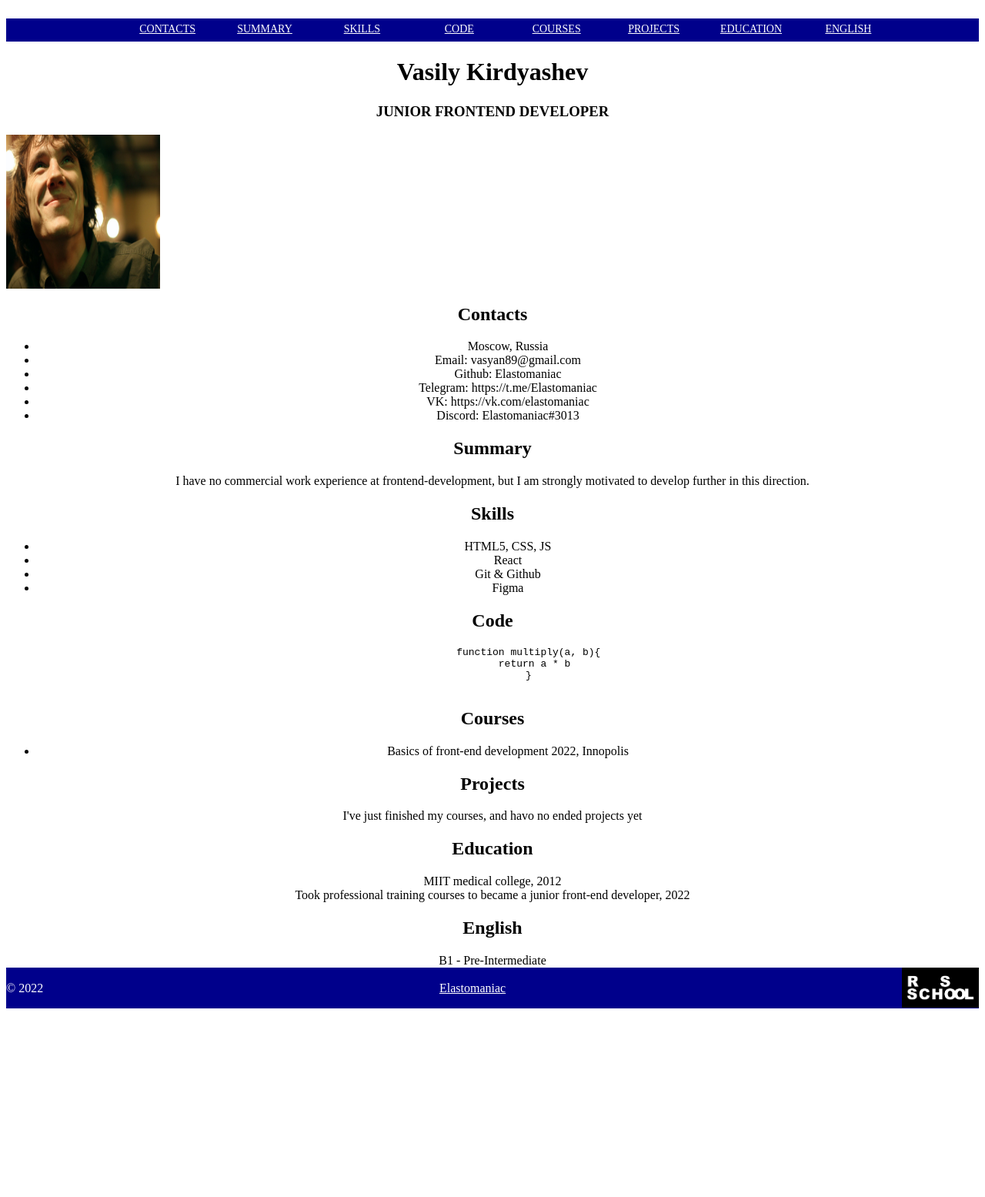
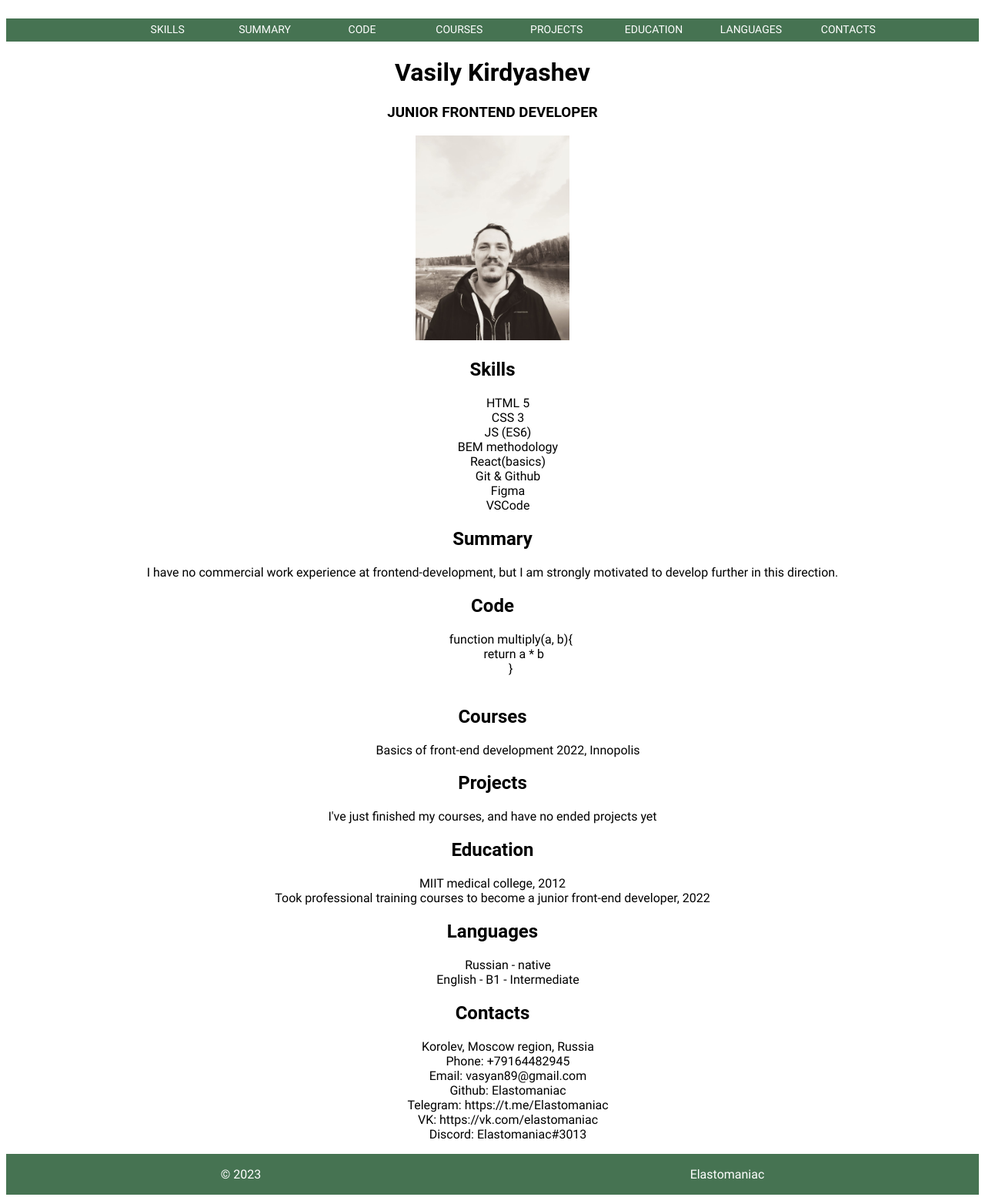
Before and after one commit to Elastomaniac/rsschool-cv, a plain HTML site: page index.html in a window 1280 px wide. Shown: the whole page at 77% size. Before the commit the page ends 1330 px from the top, so only its background shows below. Drawn offline with Linux system fonts and the light colour scheme.

Commit message:
feat:cv seems to be ready

```diff
--- a/index.html
+++ b/index.html
@@ -13,26 +13,27 @@
         <nav class="nav">
           <ul class="nav-list">
             <li class="nav-item">
-              <a href="#contacts" class="nav-link">CONTACTS</a>
+              <a href="#skills" class="nav-link">Skills</a>
             </li>
             <li class="nav-item">
-              <a href="#summary" class="nav-link">SUMMARY</a>
+              <a href="#summary" class="nav-link">Summary</a>
+            </li>
+
+            <li class="nav-item"><a href="#code" class="nav-link">Code</a></li>
+            <li class="nav-item">
+              <a href="#courses" class="nav-link">Courses</a>
             </li>
             <li class="nav-item">
-              <a href="#skills" class="nav-link">SKILLS</a>
-            </li>
-            <li class="nav-item"><a href="#code" class="nav-link">CODE</a></li>
-            <li class="nav-item">
-              <a href="#courses" class="nav-link">COURSES</a>
+              <a href="#projects" class="nav-link">Projects</a>
             </li>
             <li class="nav-item">
-              <a href="#projects" class="nav-link">PROJECTS</a>
+              <a href="#education" class="nav-link">Education</a>
             </li>
             <li class="nav-item">
-              <a href="#education" class="nav-link">EDUCATION</a>
+              <a href="#english" class="nav-link">Languages</a>
             </li>
             <li class="nav-item">
-              <a href="#english" class="nav-link">ENGLISH</a>
+              <a href="#contacts" class="nav-link">Contacts</a>
             </li>
           </ul>
         </nav>
@@ -46,22 +47,22 @@
           <h3 class="job-title">Junior frontend developer</h3>
           <img
             class="image"
-            src="./assets/img/vasya-colored.jpeg"
+            src="./assets/img/RZCoS5ExaSk.jpg"
             alt="My photo"
           />
         </div>
-        <section class="section" id="contacts">
-          <div class="contacts">
-            <h2>Contacts</h2>
-            <ul>
-              <li class="contacts-item">Moscow, Russia</li>
-              <li class="contacts-item">Email: vasyan89@gmail.com</li>
-              <li class="contacts-item">Github: Elastomaniac</li>
-              <li class="contacts-item">Telegram: https://t.me/Elastomaniac</li>
-              <li class="contacts-item">VK: https://vk.com/elastomaniac</li>
-              <li class="contacts-item">Discord: Elastomaniac#3013</li>
-            </ul>
-          </div>
+        <section class="section" id="skills">
+          <h2>Skills</h2>
+          <ul>
+            <li class="section-list">HTML 5</li>
+            <li class="section-list">CSS 3</li>
+            <li class="section-list">JS (ES6)</li>
+            <li class="section-list">BEM methodology</li>
+            <li class="section-list">React(basics)</li>
+            <li class="section-list">Git & Github</li>
+            <li class="section-list">Figma</li>
+            <li class="section-list">VSCode</li>
+          </ul>
         </section>
         <section class="section" id="summary">
           <h2>Summary</h2>
@@ -70,15 +71,7 @@
             am strongly motivated to develop further in this direction.
           </p>
         </section>
-        <section class="section" id="skills">
-          <h2>Skills</h2>
-          <ul>
-            <li class="section-list">HTML5, CSS, JS</li>
-            <li class="section-list">React</li>
-            <li class="section-list">Git & Github</li>
-            <li class="section-list">Figma</li>
-          </ul>
-        </section>
+
         <section class="section" id="code">
           <h2>Code</h2>
           <pre>
@@ -96,31 +89,45 @@
         <section class="section" id="projects">
           <h2>Projects</h2>
           <span
-            >I've just finished my courses, and havo no ended projects yet</span
+            >I've just finished my courses, and have no ended projects yet</span
           >
         </section>
         <section class="section" id="education">
           <h2>Education</h2>
           <span>MIIT medical college, 2012</span> <br />
           <span
-            >Took professional training courses to became a junior front-end
+            >Took professional training courses to become a junior front-end
             developer, 2022</span
           >
         </section>
         <section class="section" id="english">
-          <h2>English</h2>
-          <span>B1 - Pre-Intermediate</span>
+          <h2>Languages</h2>
+          <ul>
+            <li>Russian - native</li>
+            <li>English - B1 - Intermediate</li>
+          </ul>
+        </section>
+        <section class="section" id="contacts">
+          <div class="contacts">
+            <h2>Contacts</h2>
+            <ul class="contacts-items">
+              <li class="contacts-item">Korolev, Moscow region, Russia</li>
+              <li class="contacts-item">Phone: +79164482945</li>
+              <li class="contacts-item">Email: vasyan89@gmail.com</li>
+              <li class="contacts-item">Github: Elastomaniac</li>
+              <li class="contacts-item">Telegram: https://t.me/Elastomaniac</li>
+              <li class="contacts-item">VK: https://vk.com/elastomaniac</li>
+              <li class="contacts-item">Discord: Elastomaniac#3013</li>
+            </ul>
+          </div>
         </section>
       </div>
     </main>
     <footer class="footer">
       <div class="footer-container">
         <div class="footer-flex">
-          © 2022
+          © 2023
           <a href="https://github.com/Elastomaniac">Elastomaniac</a>
-          <a href="https://rs.school/"
-            ><img class="logo" src="./assets/img/rss_logo.png" alt="Logo"
-          /></a>
         </div>
       </div>
     </footer>
--- a/style.css
+++ b/style.css
@@ -1,5 +1,14 @@
 * {
   box-sizing: border-box;
+  font-family: "Roboto", sans-serif;
+}
+
+a {
+  text-decoration: none;
+}
+
+ul {
+  list-style: none;
 }
 
 html {
@@ -11,6 +20,13 @@ html {
   src: url("./assets/fonts/Roboto/Roboto-Regular.ttf");
   font-weight: 400;
 }
+
+@font-face {
+  font-family: Roboto;
+  src: url("https://fonts.googleapis.com/css2?family=Roboto:wght@700&display=swap");
+  font-weight: 700;
+}
+
 body {
   min-height: 100vh;
   display: flex;
@@ -18,14 +34,10 @@ body {
   justify-content: space-between;
 }
 
-h1 {
-  text-align: center;
-}
-
 .header-container {
   width: auto;
   height: 30px;
-  background-color: darkblue;
+  background-color: #467352;
 }
 
 .nav {
@@ -46,6 +58,7 @@ h1 {
 
 a.nav-link {
   color: white;
+  text-transform: uppercase;
 }
 
 .job-title {
@@ -54,20 +67,14 @@ a.nav-link {
 
 .image {
   width: 200px;
-  height: 200px;
-  display: block;
-  margin: 0, auto;
 }
 
 .main-container {
   text-align: center;
 }
 
-.main-container-header {
-  text-align: center;
-}
 .footer {
-  background-color: darkblue;
+  background-color: #467352;
   color: white;
 }
 
@@ -79,7 +86,7 @@ a.nav-link {
   line-height: 53px;
   height: 53px;
   display: flex;
-  justify-content: space-between;
+  justify-content: space-around;
 }
 
 .footer a {
```
Also changed, not shown: assets/img/RZCoS5ExaSk.jpg (added), assets/img/rss_logo.png (deleted), assets/img/vasya-colored.jpeg (deleted), 3 other files.
